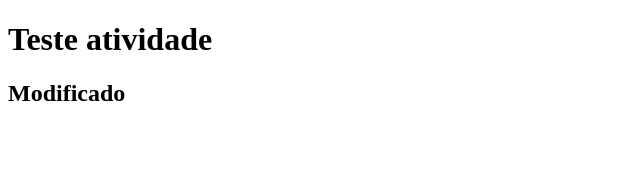
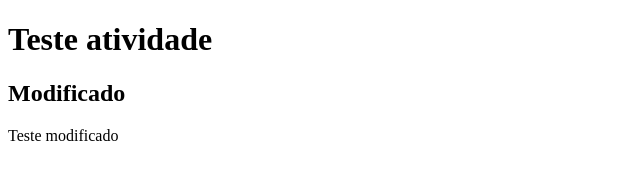
Before and after one commit to EriccMB/TesteAtividade, a plain HTML site: page index.html in a window 1280 px wide. Shown: the whole page, without its empty margins (0-640 px from the left). Drawn offline with Linux system fonts and the light colour scheme.

Commit message:
mensagem do commit

```diff
--- a/index.html
+++ b/index.html
@@ -8,5 +8,6 @@
 <body>
     <h1>Teste atividade</h1>
     <h2>Modificado</h2>
+    <p>Teste modificado</p>
 </body>
 </html>
```
